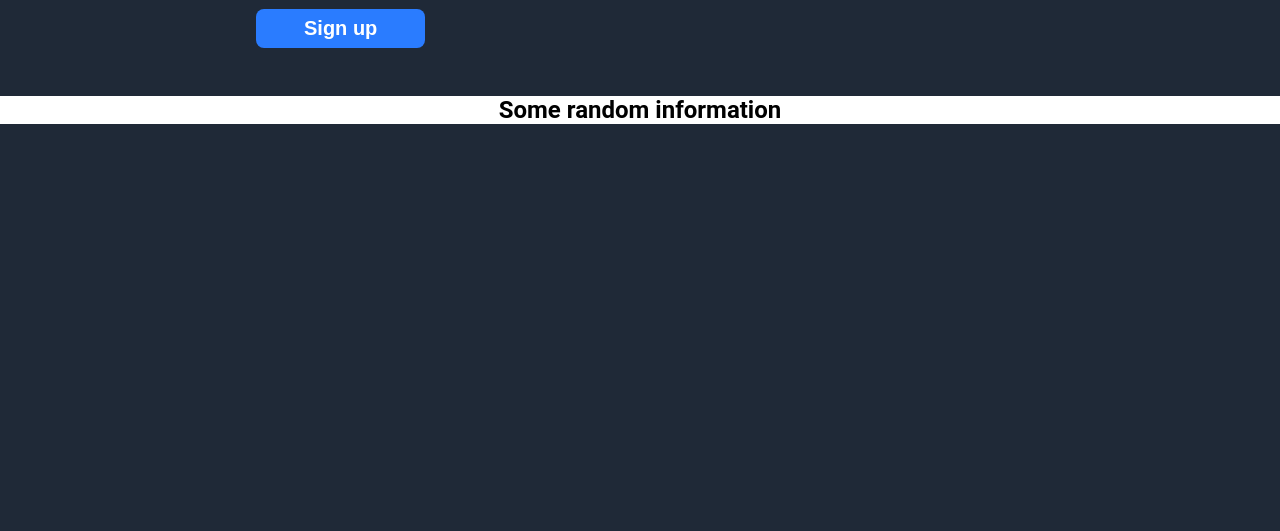
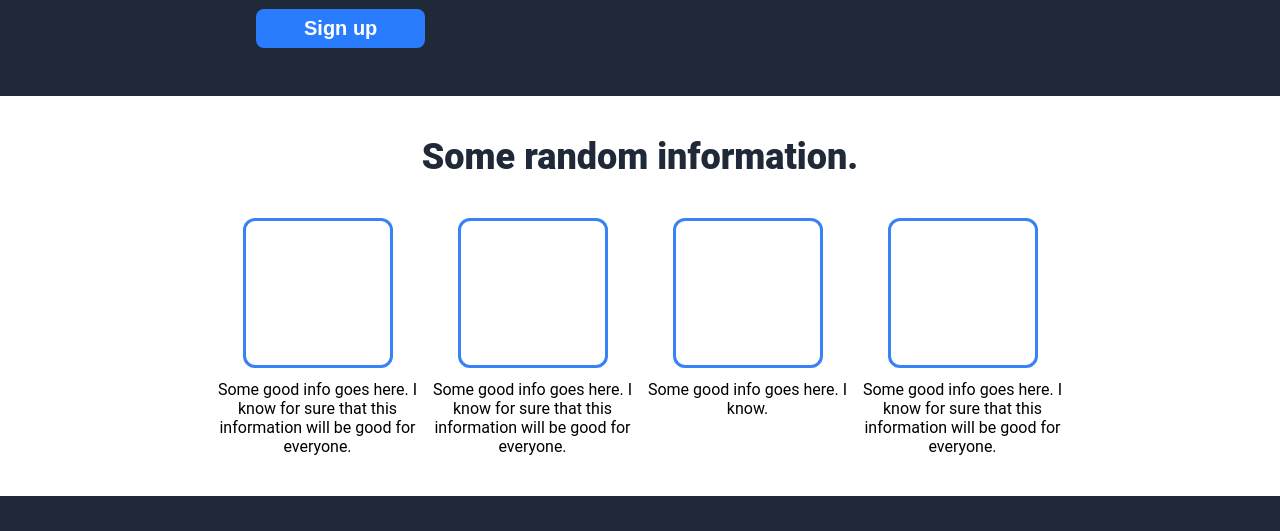
Before and after one commit to gablemathias/landing-page, a plain HTML site: page index.html in a window 1280 px wide. Shown: the part 269-800 px from the top of the page. Drawn offline with Linux system fonts and the light colour scheme.

Commit message:
add section and items

```diff
--- a/index.html
+++ b/index.html
@@ -32,12 +32,44 @@
                     <img src="./img/camille-brodard-BAzX7APHhzw-unsplash.jpg">
                 </div>
             </div>
+            <section>
+                <h1> Some random information. </h1>
+                <div class="section-ilustrations">
+                </div>
+                <div class="container">
+                    <div class="item">
+                        <div class="box"></div>
+                        <div class="text">
+                            Some good info goes here. I know
+                            for sure that this information will
+                            be good for everyone.
+                        </div>
+                    </div>
+                    <div class="item">
+                        <div class="box"></div>
+                        <div class="text">
+                            Some good info goes here. I know
+                            for sure that this information will
+                            be good for everyone.
+                        </div>
+                    </div>
+                    <div class="item">
+                        <div class="box"></div>
+                        <div class="text">
+                            Some good info goes here. I know.
+                        </div>
+                    </div>
+                    <div class="item">
+                        <div class="box"></div>
+                        <div class="text">
+                            Some good info goes here. I know
+                            for sure that this information will
+                            be good for everyone.
+                        </div>
+                    </div>
+                </div>
+            </section>
         </main>
-        <section>
-            <h1> Some random information </h1>
-            <div class="section-ilustrations">
-            </div>
-        </section>
     </div>
 </body>
 </html>
--- a/style.css
+++ b/style.css
@@ -18,6 +18,10 @@ body{
     display: flex;
     flex-direction: column;
     background-color: #1F2937;
+}
+
+main{
+    flex-grow: 1;
 }
 
 ul{
@@ -97,4 +101,36 @@ section{
     display: flex;
     background-color: white;
     justify-content: center;
+    flex-direction: column;
+    align-items: center;
+    padding: 40px;
 }
+
+section > h1{
+    font-weight: 950;
+    font-size: 36px;
+    color: #1F2937;
+}
+
+.container{
+    display: flex;
+    gap: 15px;
+    align-items: flex-start;
+}
+
+.item{
+    display: flex;
+    max-width: 200px;
+    justify-content: center;
+    flex-wrap: wrap;
+    text-align: center;
+}
+
+.box{
+    display: flex;
+    width: 150px;
+    height: 150px;
+    border: 3px solid #3882F6;
+    border-radius: 12px;
+    margin: 40px 0 12px;
+}
```
